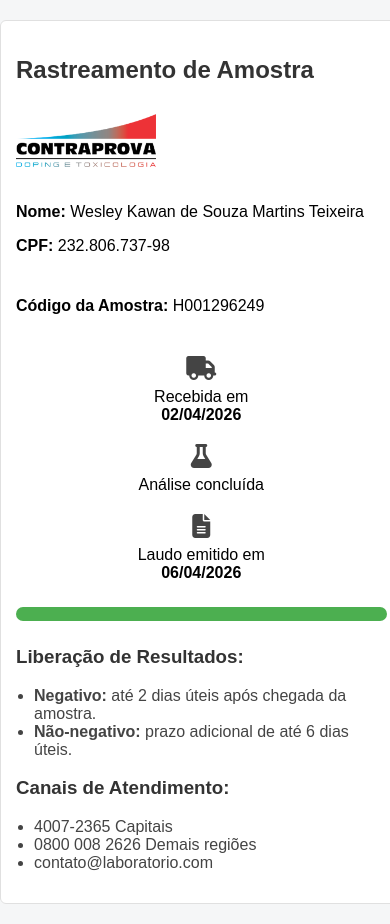
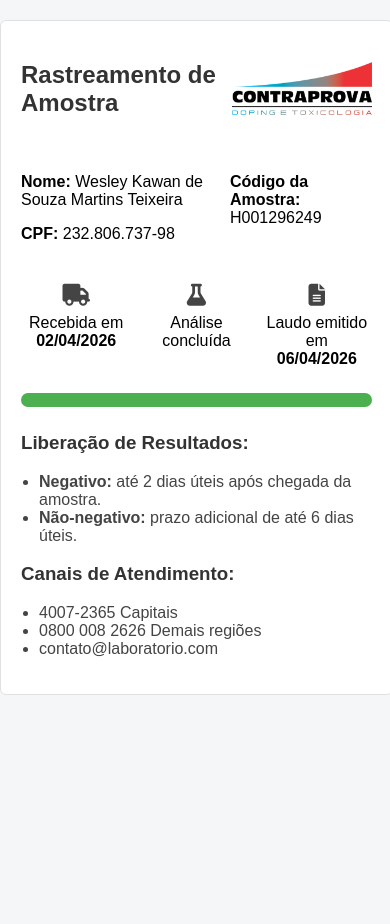
Before and after one commit to fwcktakash/labacmendes, a plain HTML site: page index.html in a window 390 px wide. After the commit the page ends 844 px from the top, so only its background shows below. Drawn offline with Linux system fonts and the light colour scheme.

Commit message:
Update index.html

```diff
--- a/index.html
+++ b/index.html
@@ -3,7 +3,7 @@
 <head>
 <meta charset="UTF-8">
 
-<!-- ESSENCIAL PRA CELULAR -->
+<!-- RESPONSIVO -->
 <meta name="viewport" content="width=device-width, initial-scale=1.0">
 
 <title>Rastreamento de Amostra</title>
@@ -17,6 +17,7 @@ body {
     margin: 0;
 }
 
+/* CONTAINER */
 .container {
     width: 90%;
     max-width: 900px;
@@ -32,7 +33,6 @@ body {
     display: flex;
     justify-content: space-between;
     align-items: center;
-    flex-wrap: wrap;
 }
 
 .header img {
@@ -44,22 +44,25 @@ body {
     display: flex;
     justify-content: space-between;
     margin-top: 20px;
-    flex-wrap: wrap;
     gap: 10px;
 }
 
-/* STATUS */
+/* STATUS (AGORA SEM QUEBRAR NO CELULAR) */
 .status {
     display: flex;
-    justify-content: space-around;
+    justify-content: space-between;
     text-align: center;
     margin-top: 25px;
-    flex-wrap: wrap;
-    gap: 20px;
+    gap: 10px;
+}
+
+.status div {
+    flex: 1;
+    min-width: 0;
 }
 
 .status i {
-    font-size: 24px;
+    font-size: 22px;
     margin-bottom: 8px;
     color: #444;
 }
@@ -89,32 +92,17 @@ ul {
     color: #444;
 }
 
-/* 📱 AJUSTES PARA CELULAR */
-@media (max-width: 600px) {
+/* PERMITIR SCROLL */
+html, body {
+    height: auto;
+    overflow-y: auto;
+}
 
-    .header {
-        flex-direction: column;
-        align-items: flex-start;
-    }
-
-    .header img {
-        margin-top: 10px;
-    }
-
-    .info-top {
-        flex-direction: column;
-    }
-
-    .status {
-        flex-direction: column;
-        align-items: center;
-    }
-
-    .container {
-        width: 95%;
-        padding: 15px;
-    }
-
+/* FORÇAR LEVE ROLAGEM */
+body::after {
+    content: "";
+    display: block;
+    height: 80px;
 }
 </style>
 </head>
```
